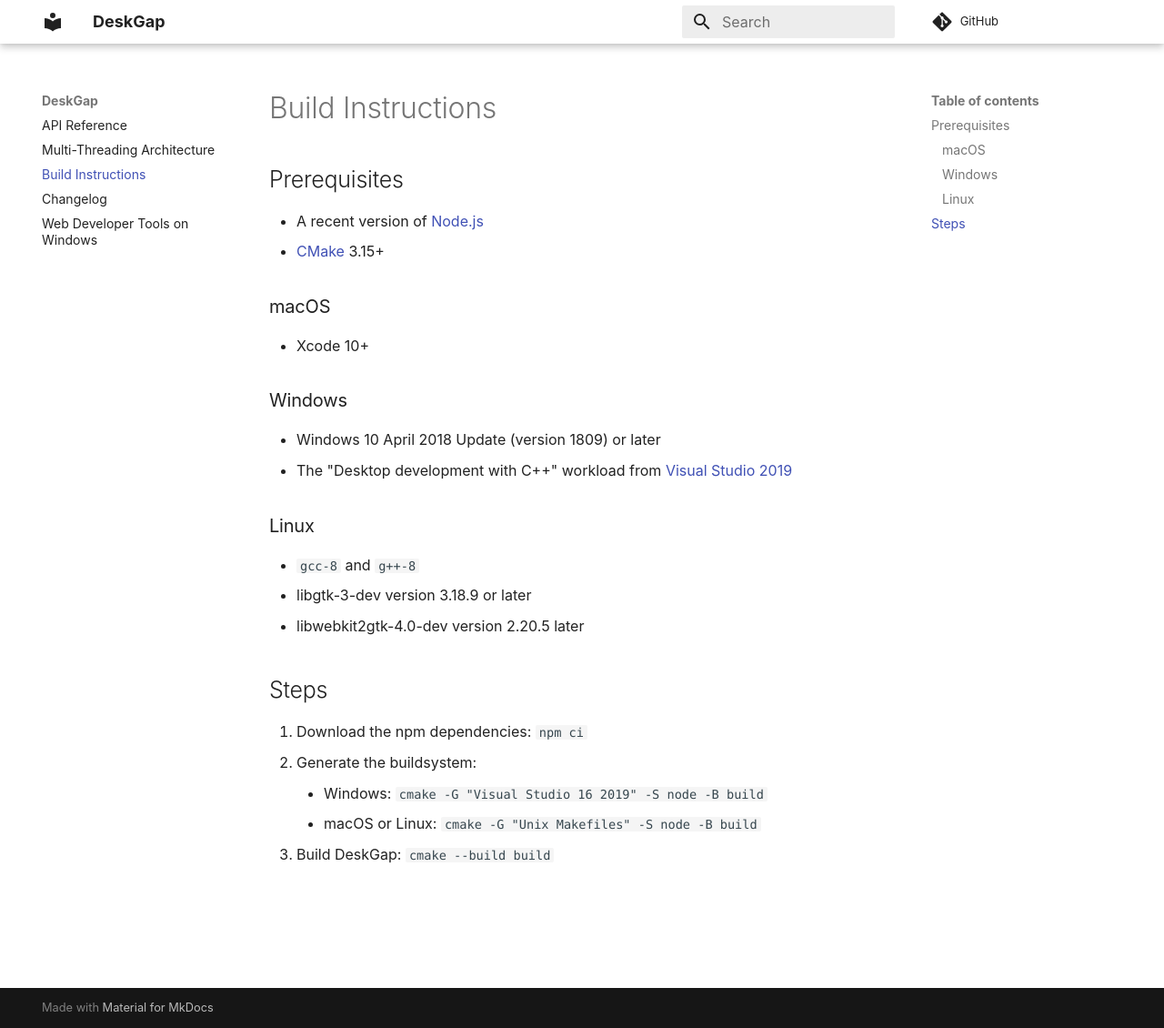
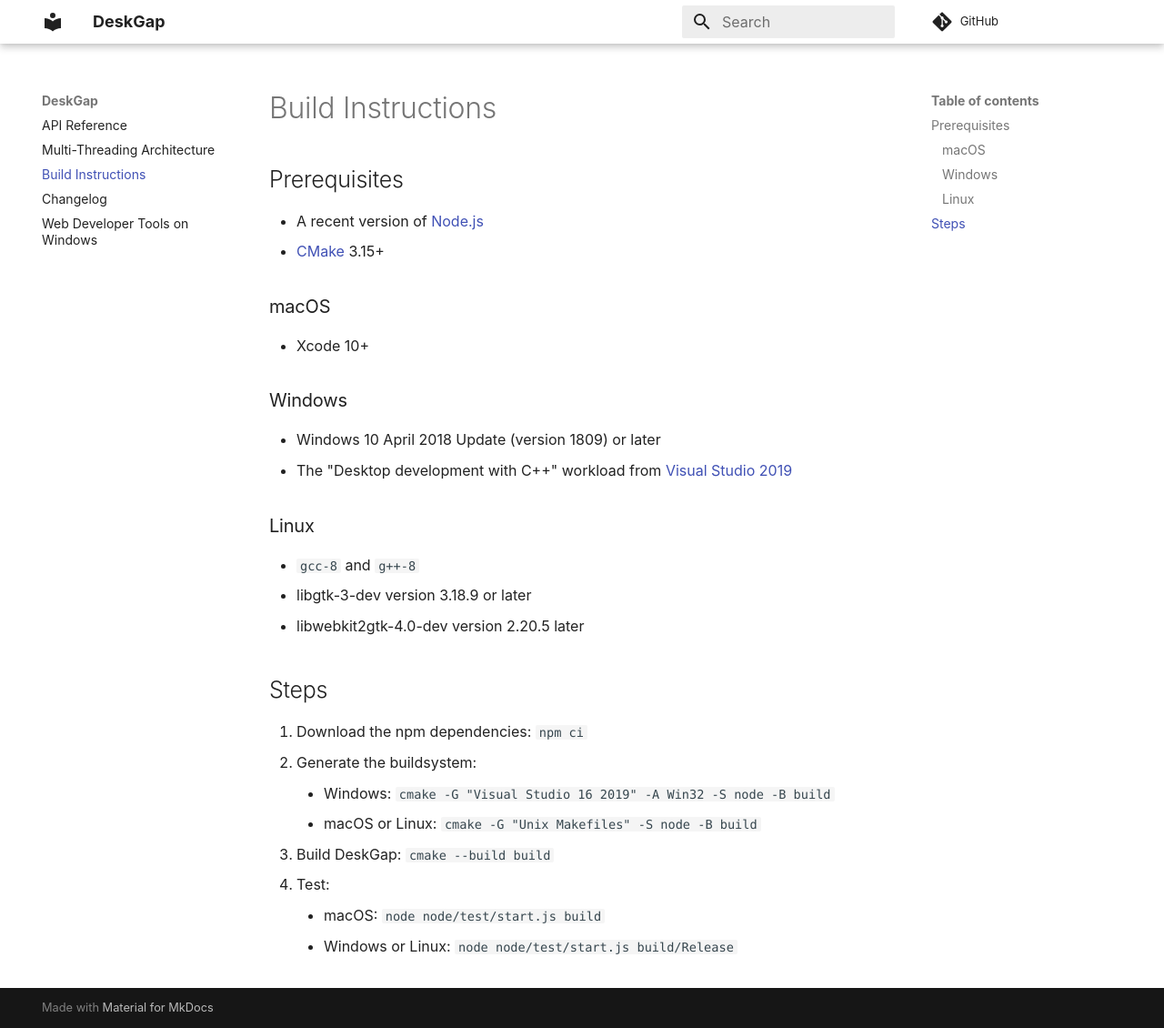
Before and after one commit to branchseer/DeskGap, an MkDocs documentation site: the page built from docs/api/building.md, in a window 1280 px wide and 1130 px high. Shown: the whole window at 91% size. Built offline with MkDocs 1.6.1 and Material for MkDocs 9.7.7, drawn with Linux system fonts in a browser that asks for light colours; comment, search, counter and statistics services are not loaded.

Commit message:
Update the build instructions

```diff
--- a/docs/api/building.md
+++ b/docs/api/building.md
@@ -22,6 +22,9 @@
 ## Steps
 1. Download the npm dependencies: `npm ci`
 2. Generate the buildsystem:
-    - Windows: `cmake -G "Visual Studio 16 2019" -S node -B build`
+    - Windows: `cmake -G "Visual Studio 16 2019" -A Win32 -S node -B build`
     - macOS or Linux: `cmake -G "Unix Makefiles" -S node -B build`
 3. Build DeskGap: `cmake --build build`
+4. Test:
+	- macOS: `node node/test/start.js build`
+	- Windows or Linux: `node node/test/start.js build/Release`
```
